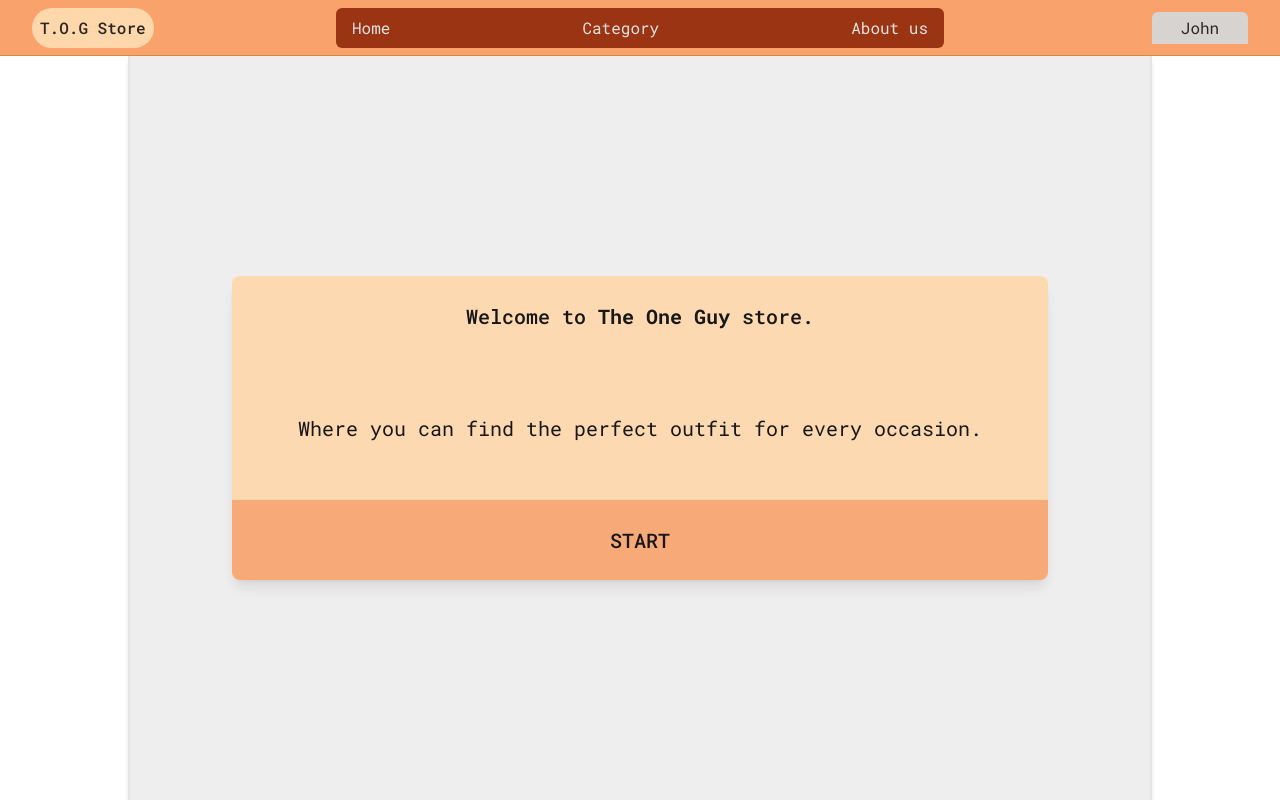
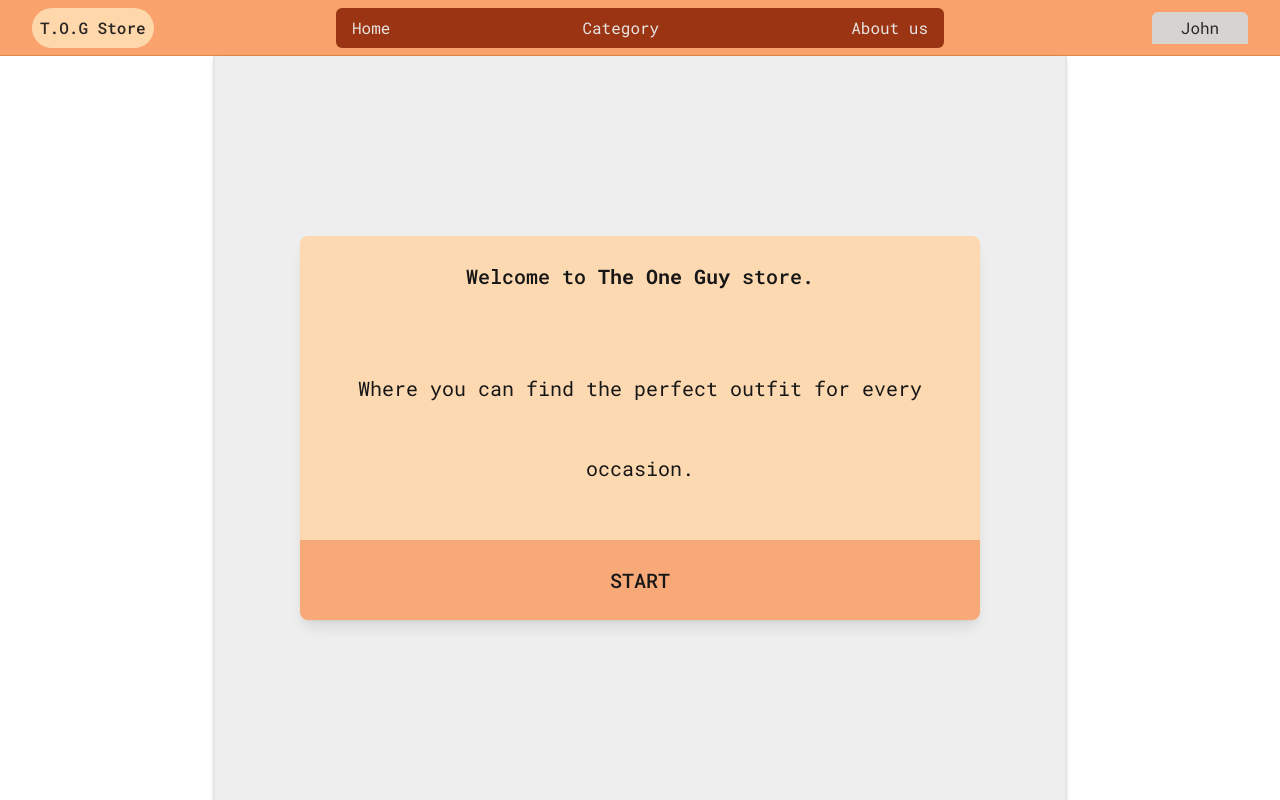
Before and after one commit to JeerasakTH/theoneguy-shop-client, a React (Vite) app: page / in a window 1280 px wide. Built offline with nearby package versions, Linux system fonts and the light colour scheme.

Commit message:
mockup v1 fix width

```diff
--- a/src/ui/AppLayout.tsx
+++ b/src/ui/AppLayout.tsx
@@ -5,7 +5,7 @@ const AppLayout = () => {
   return (
     <div className="h-screen w-full min-w-[500px]">
       <Navbar />
-      <div className="mx-auto flex min-h-[calc(100vh-3.5rem)] w-4/5 items-center border-x-2 border-stone-200 bg-ivory shadow-md">
+      <div className="mx-auto flex min-h-[calc(100vh-3.5rem)] w-4/6 items-center border-x-2 border-stone-200 bg-ivory shadow-md">
         <Outlet />
       </div>
     </div>
```
